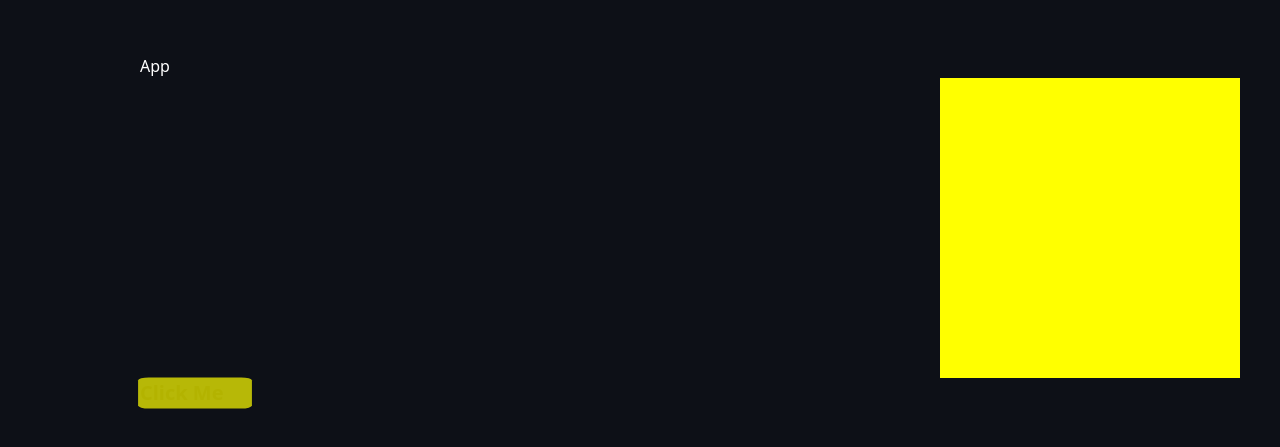
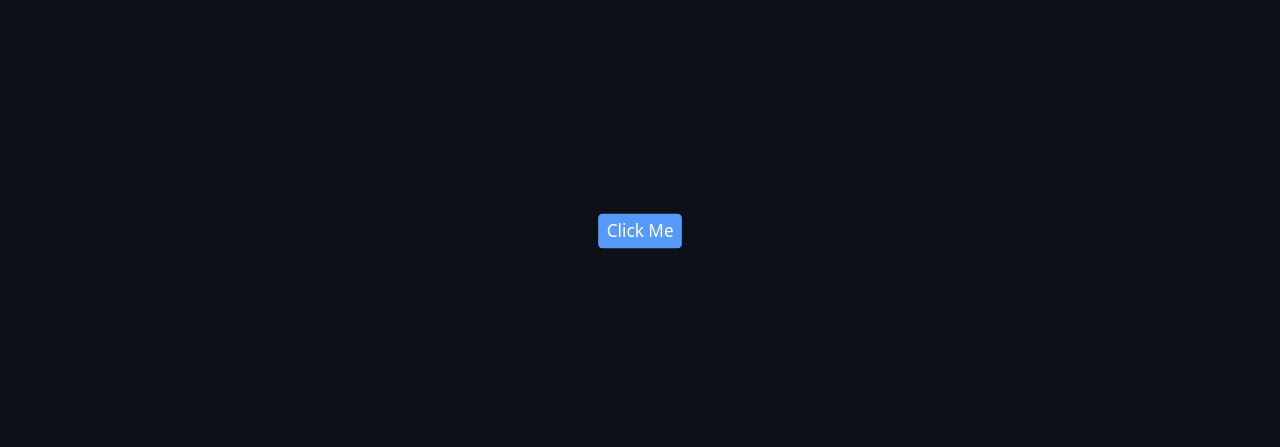
Before and after one commit to williamscodebox/ts-demos, a React (Vite) app: page / in a window 1280 px wide. Shown: the part 169-616 px from the top of the page. Built offline with nearby package versions, Linux system fonts and the light colour scheme.

Commit message:
added PulsingBtn

```diff
--- a/src/App.css
+++ b/src/App.css
@@ -1,10 +1,4 @@
 @import "tailwindcss";
-
-* {
-  margin: 0;
-  padding: 0;
-  box-sizing: border-box;
-}
 
 body {
   background-color: #0d1017;
@@ -14,6 +8,14 @@ body {
   align-items: center;
   height: 100vh;
 }
+
+/* * {
+  margin: 0;
+  padding: 0;
+  box-sizing: border-box;
+}
+
+
 .box-start {
   margin-left: -500px;
 }
@@ -21,17 +23,17 @@ body {
   width: 300px;
   height: 300px;
   /* border-radius: 100%; */
-  background: yellow;
+/* background: yellow;
 }
 .boxTwo {
   display: flex;
   justify-content: center;
   /* align-items: center; */
-  color: black;
+/* color: black;
   width: 110px;
   height: 30px;
   /* border-radius: 100%; */
-  background: yellow;
+/* background: yellow;
   z-index: 1;
   opacity: 0.5;
 }
@@ -41,4 +43,4 @@ body {
   color: black;
   font-size: 20px;
   font-weight: 600;
-}
+} */
--- a/src/App.tsx
+++ b/src/App.tsx
@@ -1,10 +1,11 @@
 import "./App.css";
 import { motion } from "motion/react";
+import PulsingBtn from "./FramerMotionProjectUIComponents/PulsingBtn";
 
 function App() {
   return (
     <div>
-      <div className="box-start">
+      {/* <div className="box-start">
         App
         <motion.div
           className="box"
@@ -29,7 +30,8 @@ function App() {
           }}
         ></motion.div>
         <div className="btn-text">Click Me</div>
-      </div>
+      </div> */}
+      <PulsingBtn />
     </div>
   );
 }
--- /dev/null
+++ b/src/FramerMotionProjectUIComponents/PulsingBtn.tsx
@@ -0,0 +1,18 @@
+import { motion } from "motion/react";
+
+function PulsingBtn() {
+  return (
+    <motion.button
+      className="px-2 py-1 text-white bg-blue-500 rounded outline-none"
+      animate={{
+        scale: [1, 1.11, 1],
+        backgroundColor: ["#3b82f6", "#60a5fa", "#3b82f6"],
+      }}
+      transition={{ duration: 0.6, repeat: Infinity, ease: "easeInOut" }}
+    >
+      Click Me
+    </motion.button>
+  );
+}
+
+export default PulsingBtn;
```
